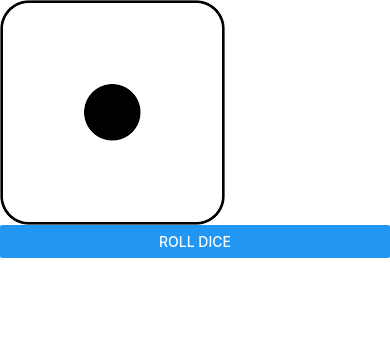
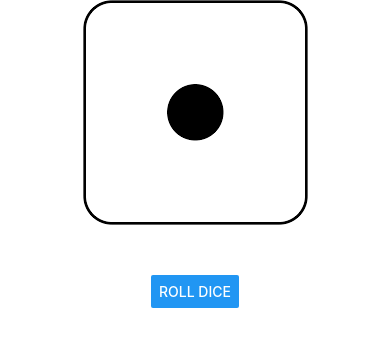
Before and after one commit to redhawk5200/Calculator-App, a React Native app: screen / in a window 390 px wide. Shown: the top 346 px of the page. Built offline with nearby package versions, Linux system fonts and the light colour scheme.

Commit message:
Bringing content to the center in app.

```diff
--- a/App.js
+++ b/App.js
@@ -33,8 +33,10 @@ export default function App() {
 
   return (
     <View style={styles.container}>
-      <Image source={images.pics[dice]}/>
-      <Button title='Roll Dice' onPress={()=>setDice(Math.floor(Math.random()*6))}/>
+      <Image style={styles.image} source={images.pics[dice]}/>
+      <View style={styles.button}>
+        <Button style={styles.button} title='Roll Dice' onPress={()=>setDice(Math.floor(Math.random()*6))}/>
+      </View>
     </View>
   );
 }
--- a/styles.js
+++ b/styles.js
@@ -2,6 +2,7 @@ import {StyleSheet} from 'react-native';
 
 export default StyleSheet.create({
     container: {
+      alignItems: 'center',
       backgroundColor: 'white',
       flex: 1,
     },
@@ -14,13 +15,10 @@ export default StyleSheet.create({
         marginBottom: 40,
     },
     button: {
-        backgroundColor: 'blue',
-        textDecorationColor: 'red',
-        paddingTop: 60,
+        paddingTop: 30,
         margin:20,
+        fontWeight: 'italic'
     },
     image: {
-        height: '100%',
-        width: '50%'
     }
   });
```
